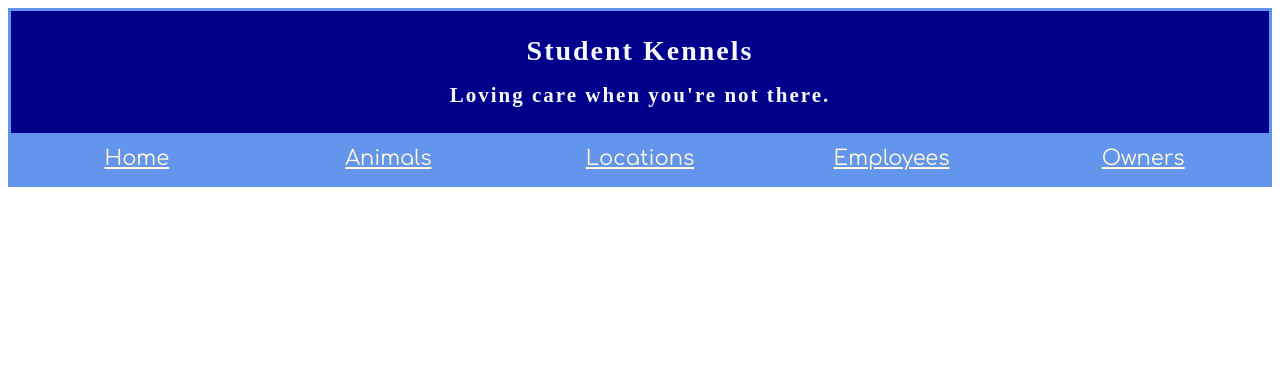
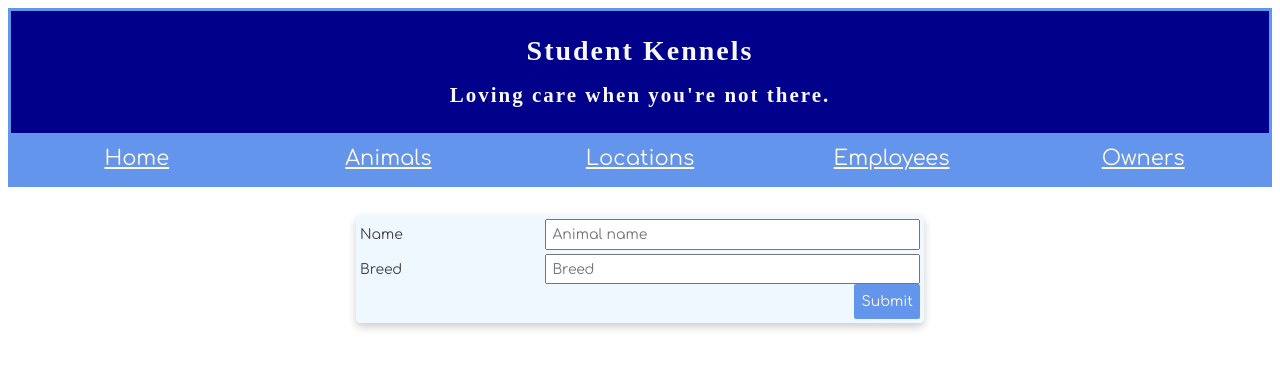
Before and after one commit to Alpttn/kennel-react, a React (Create React App) app: page /animals/new in a window 1280 px wide. Shown: the top 368 px of the page. Built offline with nearby package versions, Linux system fonts and the light colour scheme; a web font is replaced by a local one.

Commit message:
working admit animal button, able to post new dog to json, and form has css

```diff
--- a/api/kennel.json
+++ b/api/kennel.json
@@ -14,6 +14,11 @@
       "id": 3,
       "name": "Esme",
       "breed": "Pitbull"
+    },
+    {
+      "name": "tiffany",
+      "breed": "husky",
+      "id": 4
     }
   ],
   "employees": [
--- a/src/components/ApplicationViews.js
+++ b/src/components/ApplicationViews.js
@@ -7,6 +7,7 @@ import EmployeeList from './employee/EmployeeList'
 import OwnerList from './owner/OwnerList'
 import AnimalDetail from './animal/AnimalDetail'
 import LocationDetail from './location/LocationDetail'
+import AnimalForm from './animal/AnimalForm'
 
 
 class ApplicationViews extends Component {
@@ -18,11 +19,14 @@ class ApplicationViews extends Component {
           return <Home />
         }} />
         <Route exact path="/animals" render={(props) => {
-          return <AnimalList />
+          return <AnimalList {...props} />
         }} />
         <Route path="/animals/:animalId(\d+)" render={(props) => {
           // Pass the animalId to the AnimalDetailComponent
-          return <AnimalDetail animalId={parseInt(props.match.params.animalId)} {...props}/>
+          return <AnimalDetail animalId={parseInt(props.match.params.animalId)} {...props} />
+        }} />
+        <Route path="/animals/new" render={(props) => {
+          return <AnimalForm {...props} />
         }} />
         <Route exact path="/locations" render={(props) => {
           return <LocationList />
--- /dev/null
+++ b/src/components/animal/AnimalForm.css
@@ -0,0 +1,60 @@
+fieldset {
+    max-width: 40em;
+    padding: 4px;
+    margin: 2em auto;
+    border: 0 none;
+    box-shadow: 0 4px 8px 0 rgba(0,0,0,0.2);
+    border-radius: 5px;
+    background: aliceblue;
+}
+
+fieldset input, fieldset button{
+    box-sizing: border-box;
+    padding: .2em .4em;
+    margin: .2em 0;
+    outline: none;
+    box-shadow: none;
+}
+
+fieldset button {
+    max-width: 9em;
+    padding: .5em;
+    margin: .3em auto;
+    background-color: cornflowerblue;
+    border: none;
+    color: cornsilk;
+    text-align: center;
+    text-decoration: none;
+    display: inline-block;
+    font-size: 14px;
+    border-radius: 2px;
+    width: 100%;
+    cursor: pointer;
+}
+
+fieldset label {
+    box-sizing: border-box;
+    user-select: none;
+    cursor: pointer;
+}
+fieldset input:focus + label {
+    color: #933;
+}
+
+fieldset .formgrid {
+    display: grid;
+    grid-template-columns: 1fr 1em 2fr;
+    grid-gap: .3em .6em;
+    grid-auto-flow: dense;
+    align-items: center;
+}
+
+fieldset input, fieldset button {
+    grid-column: 2 /4;
+    width: auto;
+    margin: 0
+}
+
+fieldset .alignRight {
+    text-align: right;
+}
--- /dev/null
+++ b/src/components/animal/AnimalForm.js
@@ -0,0 +1,75 @@
+import React, { Component } from 'react';
+import AnimalManager from '../../modules/AnimalManager';
+import './AnimalForm.css'
+
+class AnimalForm extends Component {
+    state = {
+        animalName: "",
+        breed: "",
+        loadingStatus: false,
+    };
+
+    handleFieldChange = evt => {
+        const stateToChange = {};
+        stateToChange[evt.target.id] = evt.target.value;
+        this.setState(stateToChange);
+    };
+
+    /*  Local method for validation, set loadingStatus, create animal      object, invoke the AnimalManager post method, and redirect to the full animal list
+    */
+    constructNewAnimal = evt => {
+        evt.preventDefault();
+        if (this.state.animalName === "" || this.state.breed === "") {
+            window.alert("Please input an animal name and breed");
+        } else {
+            this.setState({ loadingStatus: true });
+            const animal = {
+                name: this.state.animalName,
+                breed: this.state.breed,
+            };
+
+            // Create the animal and redirect user to animal list
+            AnimalManager.post(animal)
+                .then(() => this.props.history.push("/animals"));
+        }
+    };
+
+    render() {
+
+        return (
+            <>
+                <form>
+                    <fieldset>
+                        <div className="formgrid">
+                            <input
+                                type="text"
+                                required
+                                onChange={this.handleFieldChange}
+                                id="animalName"
+                                placeholder="Animal name"
+                            />
+                            <label htmlFor="animalName">Name</label>
+                            <input
+                                type="text"
+                                required
+                                onChange={this.handleFieldChange}
+                                id="breed"
+                                placeholder="Breed"
+                            />
+                            <label htmlFor="breed">Breed</label>
+                        </div>
+                        <div className="alignRight">
+                            <button
+                                type="button"
+                                disabled={this.state.loadingStatus}
+                                onClick={this.constructNewAnimal}
+                            >Submit</button>
+                        </div>
+                    </fieldset>
+                </form>
+            </>
+        )
+    }
+}
+
+export default AnimalForm
--- a/src/components/animal/AnimalList.js
+++ b/src/components/animal/AnimalList.js
@@ -36,6 +36,14 @@ class AnimalList extends Component {
         console.log("AnimalList: Render");
 
         return (
+            <React.Fragment>
+            <section className="section-content">
+                <button type="button"
+                    className="btn"
+                    onClick={() => { this.props.history.push("/animals/new") }}>
+                    Admit Animal
+                </button>
+            </section>
             <div className="container-cards">
                 {this.state.animals.map(animal =>
                     <AnimalCard
@@ -45,6 +53,7 @@ class AnimalList extends Component {
                     />
                 )}
             </div>
+            </React.Fragment>
         )
     }
 }
--- a/src/modules/AnimalManager.js
+++ b/src/modules/AnimalManager.js
@@ -12,5 +12,14 @@ export default {
         method: "DELETE"
     })
     .then(result => result.json())
-  }
+  },
+  post(newAnimal) {
+    return fetch(`${remoteURL}/animals`, {
+        method: "POST",
+        headers: {
+            "Content-Type": "application/json"
+        },
+        body: JSON.stringify(newAnimal)
+    }).then(data => data.json())
 }
+}
```
